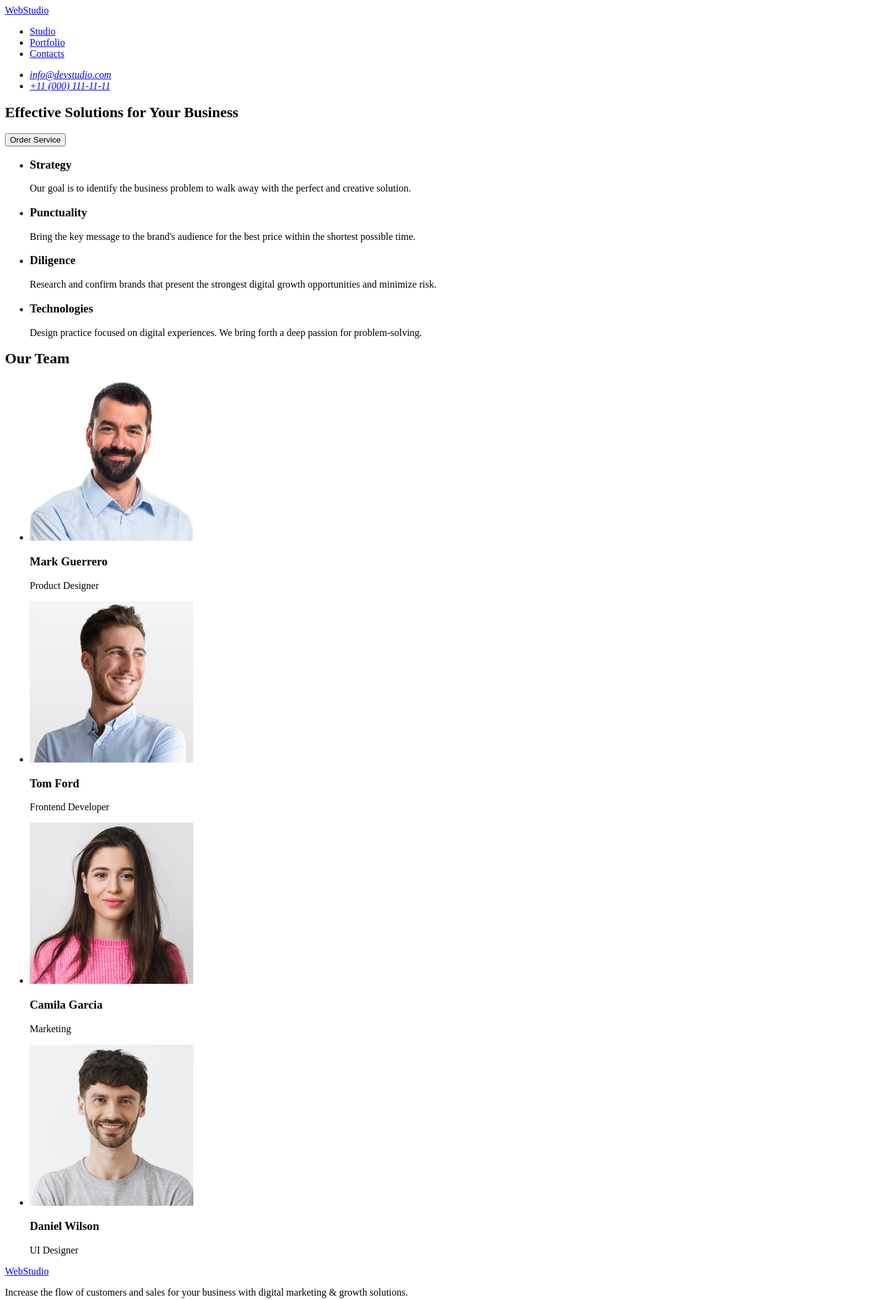
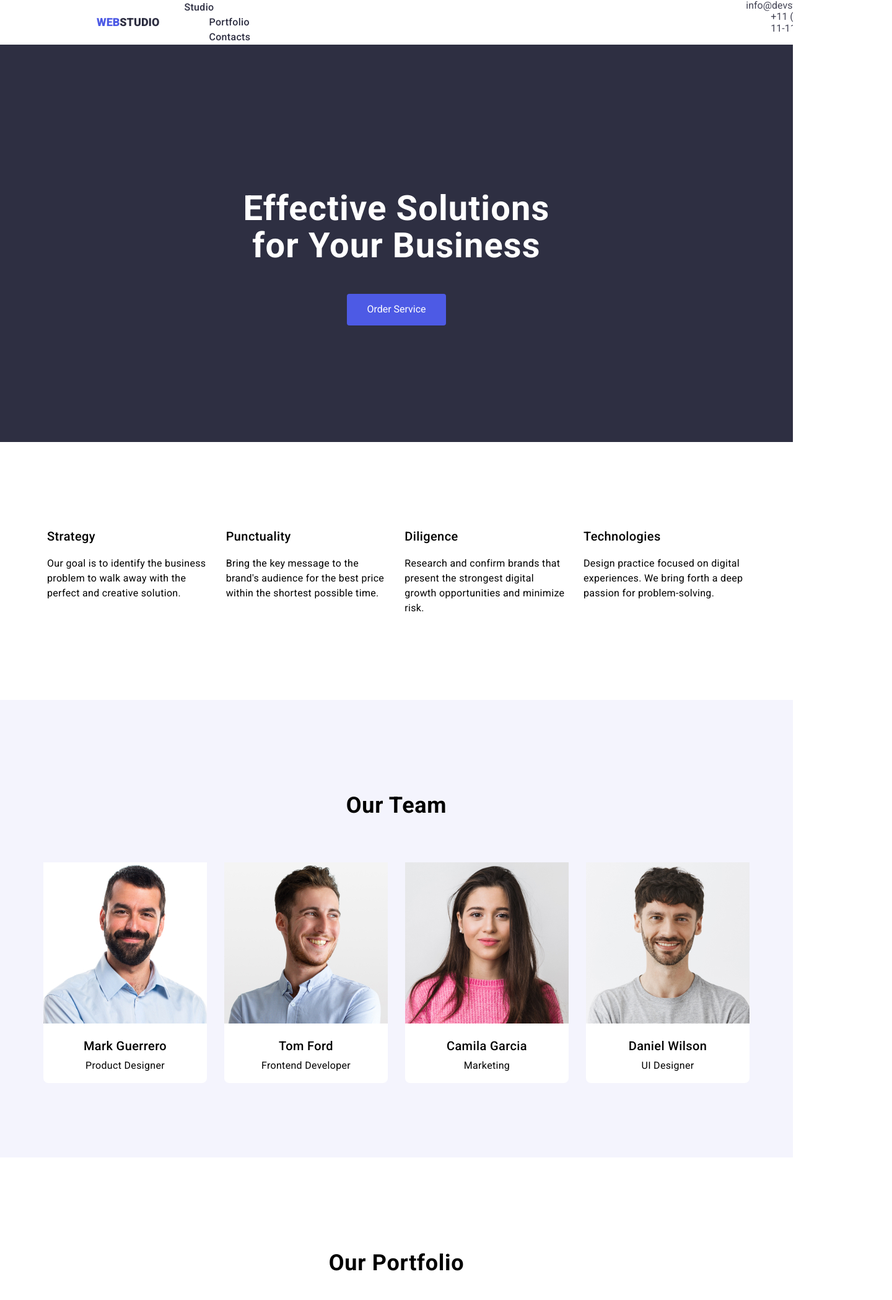
Before and after one commit to vvvemanresuaretne/my-first-project, a plain HTML site: page index.html in a window 1280 px wide. Shown: the top 2097 px of the page at 62% size, 1440 px wide, since content can reach past the window. Drawn offline with nearby package versions, Linux system fonts and the light colour scheme; a web font is replaced by a local one.

Commit message:
new project upgrate

```diff
--- /dev/null
+++ b/css/styles.css
@@ -0,0 +1,317 @@
+body {
+    font-family: "Roboto", sans-serif;
+    margin: 0;
+}
+.page {
+    overflow: hidden;
+}
+.navbar {
+    width: 100%;
+    height: 72px;
+    color: #fff;
+}
+ .container-nav-bar {
+    height: inherit;
+    display: flex;
+    justify-content: space-between;
+    align-items: center;
+    margin-left: 156px;
+    margin-right: 56px;
+ }
+.navbar-menu {
+    list-style-type: none;
+}
+.adress-menu {
+    list-style-type: none;
+    padding-left: 0;
+    margin-bottom: 0;
+    margin-left: 800px;
+    margin-right: 100px;
+}
+.adress-menu > * + * {
+    margin-left: 40px;
+}
+.navbar-menu li {
+   display: inline-block;
+}
+.navbar-menu > * + * {
+           margin-left: 40px;;
+}
+.navbar-menu li a {
+        display: inline-block;
+     font-family: Roboto;
+        font-size: 16px;
+        font-weight: 500;
+        line-height: 24px;
+        letter-spacing: 0.02em;
+        text-decoration: none;
+        color: rgba(46, 47, 66, 1);
+}
+.nav-bar-wrapepper {
+    display: flex;
+    flex-flow: row nowrap;
+}
+.adress-menu li {
+    display: inline-block;
+}
+.adress-menu  li a {
+    display: inline-block;
+    text-decoration: none;
+     color: rgba(67, 68, 85, 1);
+}
+.main-page {
+    background: #2E2F42;
+    width: 100%;
+    padding-top: 188px;
+    padding-bottom: 188px;
+    margin-top: 0;
+    margin-bottom: 0;
+}
+.wrapper-main-page {
+    margin-left: auto;
+    margin-right: auto;
+    display: flex;
+    flex-wrap: wrap;
+        justify-content: space-between;
+    max-width: 496px;
+    padding-top: 0;
+}
+.text-container {
+    text-align: center;
+}
+.main-page-title {
+    font-size: 56px;
+    font-weight: 700;
+    line-height: 60px;
+    letter-spacing: 0.02em;
+    text-align: center;
+     color: #fff;
+     margin-bottom: 48px;
+}
+.order-button {
+    background: #4D5AE5;
+    padding: 16px 32px;
+    box-sizing: border-box;
+    border-radius: 4px;
+    color: #fff;
+    border: none;
+    cursor: pointer;
+    margin-top: 0;
+}
+.navbar-brand {
+         font-weight: 800;
+        font-size: 18px;
+        text-transform: uppercase;
+        color: #2e2f42;
+        text-decoration: none;
+}
+.brand {
+    font-weight: 800;
+    font-size: 18px;
+    text-transform: uppercase;
+    color: #4d5ae5;
+    text-decoration: none;
+}
+.facts{
+         padding-top: 120px;
+         padding-bottom: 120px;
+
+}
+.wrapper-facts {
+    display: flex;
+        flex-wrap: wrap;
+        justify-content: space-between;
+        max-width: 1128px;
+        margin-right: auto;
+            margin-left: auto;
+}
+.facts-container {
+    max-width: 262px;
+        padding-top: 0;
+        margin-top: 0;
+}
+.text-title {
+        font-family: Roboto;
+        font-size: 20px;
+        font-weight: 500;
+        line-height: 24px;
+        letter-spacing: 0.02em;
+        text-align: left;
+}
+.text-title-desc{
+            font-size: 16px;
+            font-weight: 400;
+            line-height: 24px;
+            letter-spacing: 0.02em;
+            text-align: left;
+}
+.our-team-section {
+        padding-top: 120px;
+        padding-bottom: 120px;
+}
+.team-container {
+    max-width: 1140px;
+    margin-right: auto;
+    margin-left: auto;
+    padding-top: 0;
+    margin-top: 0;
+}
+.team-title {
+            font-family: Roboto;
+            font-size: 36px;
+            font-weight: 700;
+            line-height: 40px;
+            letter-spacing: 0.02em;
+            text-align: center;
+            margin-bottom: 72px;
+}
+.wrapper-our-team {
+        display: flex;
+        flex-wrap: wrap;
+        justify-content: space-between;
+        max-width: 1140px;
+}
+.team-person {
+    max-width: 264px;
+    padding: 0;
+    box-sizing: border-box;
+    margin-bottom: 0;
+    background-color: #fff;
+    border-radius: 8px;
+}
+.our-team-section {
+    padding-top: 120px;
+    padding-bottom: 120px;
+    text-align: center;
+    background: rgba(244, 244, 253, 1);
+    width: 100%;
+}
+.team-desc {
+        font-family: Roboto;
+        font-size: 16px;
+        font-weight: 400;
+        line-height: 24px;
+        letter-spacing: 0.02em;
+        text-align: center;
+        margin-top: 0;
+}
+.name-title {
+        font-family: Roboto;
+        font-size: 20px;
+        font-weight: 500;
+        line-height: 24px;
+        letter-spacing: 0.02em;
+        text-align: center;
+        margin-bottom: 8px;
+}
+.photo-team {
+         margin-bottom: 32px;
+
+}
+.our-portfolio-title {
+            font-family: Roboto;
+            font-size: 36px;
+            font-weight: 700;
+            line-height: 40px;
+            letter-spacing: 0.02em;
+            text-align: center;
+            margin-bottom: 72px;
+            margin-top: 0;
+}
+.our-portfolio-section {
+   padding-top: 120px;
+   padding-bottom: 120px;
+
+ }
+.container-portfolio {
+    max-width: 1128px;
+    margin-left: auto;
+    margin-right: auto;
+    padding-top: 0;
+}
+.portfolio-header {
+         font-size: 36px;
+         font-weight: 700;
+         line-height: 40px;
+         letter-spacing: 0.02em;
+         text-align: center;
+         margin-bottom: 72px;
+}
+.portfolio-card {
+    max-width: 360px;
+    padding: 0;
+    box-sizing: border-box;
+    margin-bottom: 48px;
+ }
+.card-img {
+    margin-bottom: 32px;
+    border-top-left-radius: 8px;
+    border-top-right-radius: 8px;
+}
+.portfolio-card p {
+        font-family: Roboto;
+        font-size: 16px;
+        font-weight: 400;
+        line-height: 24px;
+        letter-spacing: 0.02em;
+        text-align: left;
+        margin: 0;
+}
+.wrapper-cards {
+    display: flex;
+    flex-wrap: wrap;
+    justify-content: space-between;
+}
+.portfolio-title-item {
+    font-family: Roboto;
+    font-size: 20px;
+    font-weight: 500;
+    line-height: 24px;
+    letter-spacing: 0.02em;
+    text-align: left;
+    margin: 0;
+    margin-bottom: 13px;
+
+}
+.portfolio-desc-item {
+         font-family: Roboto;
+        font-size: 16px;
+        font-weight: 400;
+        line-height: 24px;
+        letter-spacing: 0.02em;
+        text-align: left;
+}
+.footer {
+    height: 312px;
+        width: 100%;
+        background: rgba(46, 47, 66, 1);
+        padding-top: 100px;
+        padding-bottom: 100px;
+ }
+.footer-disc {
+            color: #fff;
+            height: 72px;
+            top: 3128px;
+            left: 156px;
+            gap: 0px;
+            opacity: 0px;
+ }
+ .navbar-brand-footer {
+   font-weight: 800;
+    font-size: 18px;
+    text-transform: uppercase;
+    color: #fff;
+    text-decoration: none;
+}
+
+ .brand-footer-container a {
+   text-decoration: none;
+ }
+ .container {
+    width: 1440px ;
+    margin-left: auto;
+    margin-right: auto;
+ }
+ .footer-text {
+    width: 264px;
+}
--- a/index.html
+++ b/index.html
@@ -1,87 +1,159 @@
 <!DOCTYPE html>
 <html lang="en">
-
 <head>
     <meta http-equiv="Content-Type" content="text/html; charset=UTF-8">
 
     <meta name="viewport" content="width=device-width, initial-scale=1.0">
     <title>WebStudio</title>
+    <link rel="preconnect" href="https://fonts.googleapis.com">
+    <link rel="preconnect" href="https://fonts.gstatic.com" crossorigin>
+    <link
+        href="https://fonts.googleapis.com/css2?family=Roboto:ital,wght@0,100;0,300;0,400;0,500;0,700;0,900;1,100;1,300;1,400;1,500;1,700;1,900&family=Rubik+Wet+Paint&display=swap"
+        rel="stylesheet">
+        <!-- Спочатку нормалізатор -->
+        <link rel="stylesheet" href="https://cdnjs.cloudflare.com/ajax/libs/modern-normalize/3.0.1/modern-normalize.min.css">
+        <!-- Потім ваші стилі -->
+        <link rel="stylesheet" href="./css/styles.css" />
 </head>
-
 <body>
-    <header>
-        <nav>
-            <a href="./index.html">WebStudio</a>
-            <ul>
+    <div class="page">
+    <header class="header">
+        <nav class="navbar">
+            <div class="container-nav-bar">
+                <a href="./index.html" class="navbar-brand"><span class="brand">Web</span>Studio</a>
+                <div class="nav-bar-wrapepper">
+                    <ul class="navbar-menu">
                    <li><a href="https://bespoke-cobbler-b6f8a5.netlify.app/#">Studio</a></li>
                    <li><a href="https://bespoke-cobbler-b6f8a5.netlify.app/#">Portfolio</a></li>
                    <li><a href="https://bespoke-cobbler-b6f8a5.netlify.app/#">Contacts</a></li>
                     </ul>
-        </nav>
-        <address>
-            <ul>
+                  <ul class="adress-menu">
                    <li><a href="mailto:info@devstudio.com">info@devstudio.com</a></li>
                    <li><a href="tel:+110001111111">+11 (000) 111-11-11</a></li>
                   </ul>
-        </address>
+                </div>
+            </div>
+        </nav>
      </header>
     <main>
-        <section>
-            <h1>Effective Solutions for Your Business</h1>
-            <button type="button">Order Service</button>
+    <section class="main-page">
+        <div class="wrapper-main-page">
+                <div class="text-container">
+                    <h1 class="main-page-title">Effective Solutions for Your Business</h1>
+                    <button class="order-button" type="submit">Order Service</button>
+                </div>
+            </div>
     </section>
-        <section>
+    <section class="facts">
         <h2 hidden="">Наші переваги</h2>
-            <ul>
-                <li>
-                    <h3>Strategy</h3>
-                    <p>Our goal is to identify the business
-                        problem to walk away with the perfect and creative solution. </p>
-                </li>
-                <li>
-                    <h3>Punctuality</h3>
-                    <p>Bring the key message to the brand's audience for the best price within the shortest possible
-                        time. </p>
-                </li>
-                <li>
-                    <h3>Diligence</h3>
-                    <p>Research and confirm brands that present the strongest digital growth opportunities and minimize
-                        risk. </p>
-                </li>
-                <li>
-                    <h3>Technologies</h3>
-                    <p>Design practice focused on digital experiences. We bring forth a deep passion for
-                        problem-solving. </p>
-                </li>
-            </ul>
+        <div class="wrapper-facts">
+            <div class="facts-container">
+                <h3 class="text-title">Strategy</h3>
+                <p class="text-title-desc">Our goal is to identify the business problem to walk away with the perfect and creative solution.</p>
+            </div>
+            <div class="facts-container">
+                <h3 class="text-title">Punctuality</h3>
+                <p class="text-title-desc">Bring the key message to the brand's audience for the best price within the shortest possible time.</p>
+            </div>
+            <div class="facts-container">
+                <h3 class="text-title">Diligence</h3>
+                <p class="text-title-desc">Research and confirm brands that present the strongest digital growth opportunities and minimize risk.
+                </p>
+            </div>
+            <div class="facts-container">
+                <h3 class="text-title">Technologies</h3>
+                <p class="text-title-desc">Design practice focused on digital experiences. We bring forth a deep passion for problem-solving.</p>
+            </div>
+        </div>
     </section>
-        <section>
-            <h2>Our Team</h2>
-            <ul>
-                <li>
-                    <img src="./images/Mark.jpg" alt="Mark" width="264" height="260">
-                    <h3>Mark Guerrero</h3>
-                    <p>Product Designer</p>
-                </li>
-                <li>
-                    <img src="./images/Tom.jpg" alt="Tom" width="264" height="260">
-                    <h3>Tom Ford</h3>
-                    <p>Frontend Developer</p>
-                </li>
-                <li>
-                    <img src="./images/Camila.jpg" alt="Camila" width="264" height="260">
-                    <h3>Camila Garcia</h3>
+        </section>
+        <section class="our-team-section">
+            <div class="team-container">
+            <h2 class="team-title">Our Team</h2>
+            <div class="wrapper-our-team">
+                 <div class="team-person">
+                    <img src="./images/mark.jpg" alt="Mark" width="264" height="260" class="photo-taem">
+                    <div class="box-text"><h3 class="name-title">Mark Guerrero</h3>
+                    <p class="team-desc">Product Designer</p>
+                    </div>
+                 </div>
+                    <div class="team-person">
+                    <div class="team-person-box">
+                    <img src="./images/tom.jpg" alt="Tom" width="264" height="260" class="photo-taem">
+                    <div class="box-text"><h3 class="name-title">Tom Ford</h3>
+                    <p class="team-desc">Frontend Developer</p>
+                    </div>
+                    </div>
+                 </div>
+                 <div class="team-person">
+                    <div class="team-person-box">
+                    <img src="./images/camila.jpg" alt="Camila" width="264" height="260" class="photo-taem">
+                    <div class="box-text"><h3 class="name-title">Camila Garcia</h3>
+                    <p class="team-desc">Marketing</p>
+                    </div>
+                    </div>
+                  </div>
+                <div class="team-person">
+                <div class="team-person-box">
+                   <img src="./images/daniel.jpg" alt="Daniel" width="264" height="260" class="photo-taem">
+                    <div class="box-text"><h3 class="name-title">Daniel Wilson</h3>
+                    <p class="team-desc">UI Designer</p>
+                    </div>
+                    </div>
+                   </div>
+               </div>
+            </div>
+            </div>
+             </section>
+        <section class="our-portfolio-section">
+            <div class="container-portfolio">
+             <h2 class="portfolio-header">Our Portfolio</h2>
+                <div class="wrapper-cards">
+                    <div class="portfolio-box">
+                        <img src="./images/bankapp.jpg" alt="bankapp" width="360" height="300" class="card-img">
+                        <h3 class="portfolio-title-item">Banking App</h3>
+                        <p>App</p>
+                    </div>
+                     <div class="portfolio-card">
+                    <img src="./images/pay.jpg" alt="cashlesspay" width="360" height="300" class="card-img">
+                    <h3 class="portfolio-title-item">Cashless Payment</h3>
                     <p>Marketing</p>
-                </li>
-                <li>
-                    <img src="./images/Daniel.jpg" alt="Daniel" width="264" height="260">
-                    <h3>Daniel Wilson</h3>
-                    <p>UI Designer</p>
-                </li>
-            </ul>
+                    </div>
+             <div class="portfolio-card">
+                    <img src="./images/macbook.jpg" alt="macbook" width="360" height="300" class="card-img">
+                    <h3 class="portfolio-title-item">Meditation App</h3>
+                    <p>App</p>
+             </div>
+             <div class="portfolio-card">
+                    <img src="./images/car.jpg" alt="car" width="360" height="300" class="card-img">
+                    <h3 class="portfolio-title-item">Taxi Service</h3>
+                    <p>Marketing</p>
+                    </div>
+             <div class="portfolio-card">
+                    <img src="./images/mobiles.jpg" alt="car" width="360" height="300" class="card-img">
+                    <h3 class="portfolio-title-item">Screen Illustrations</h3>
+                    <p>Design</p>
+             </div>
+             <div class="portfolio-card">
+                    <img src="./images/girl.jpg" alt="car" width="360" height="300" class="card-img">
+                    <h3 class="portfolio-title-item">Online Courses</h3>
+                    <p>Marketing</p>
+             </div>
+            </div>
+             </div>
+            </div>
+            </div>
         </section>
     </main>
     <footer>
-        <a href="./index.html">WebStudio</a>
-        <p>Increase the flow of customers and sales for your business with digital marketing &amp; growth solutions.</p>
+        <div class="footer">
+            <div class="container">
+                <div class="footer-text">
+                    <div class="footer-brand"><a href="./index.html" class="navbar-brand-footer"><span class="brand">Web</span>Studio</a></div>
+                    <p class="footer-disc">Increase the flow of customers and sales for your business with digital marketing &amp; growth solutions.</p>
+            </div>
+            </div>
+        </div>
+        </div>
     </footer>
+    </div>
```
Also changed, not shown: images/Mobile.jpg (deleted), images/Soft.jpg (deleted), images/bankapp.jpg (added), images/car.jpg (added), images/girl.jpg (added), images/macbook.jpg (added), images/mobiles.jpg (added), images/monitor.jpg (deleted), images/pay.jpg (added). Lines whose indentation alone changed are shown as unchanged.
